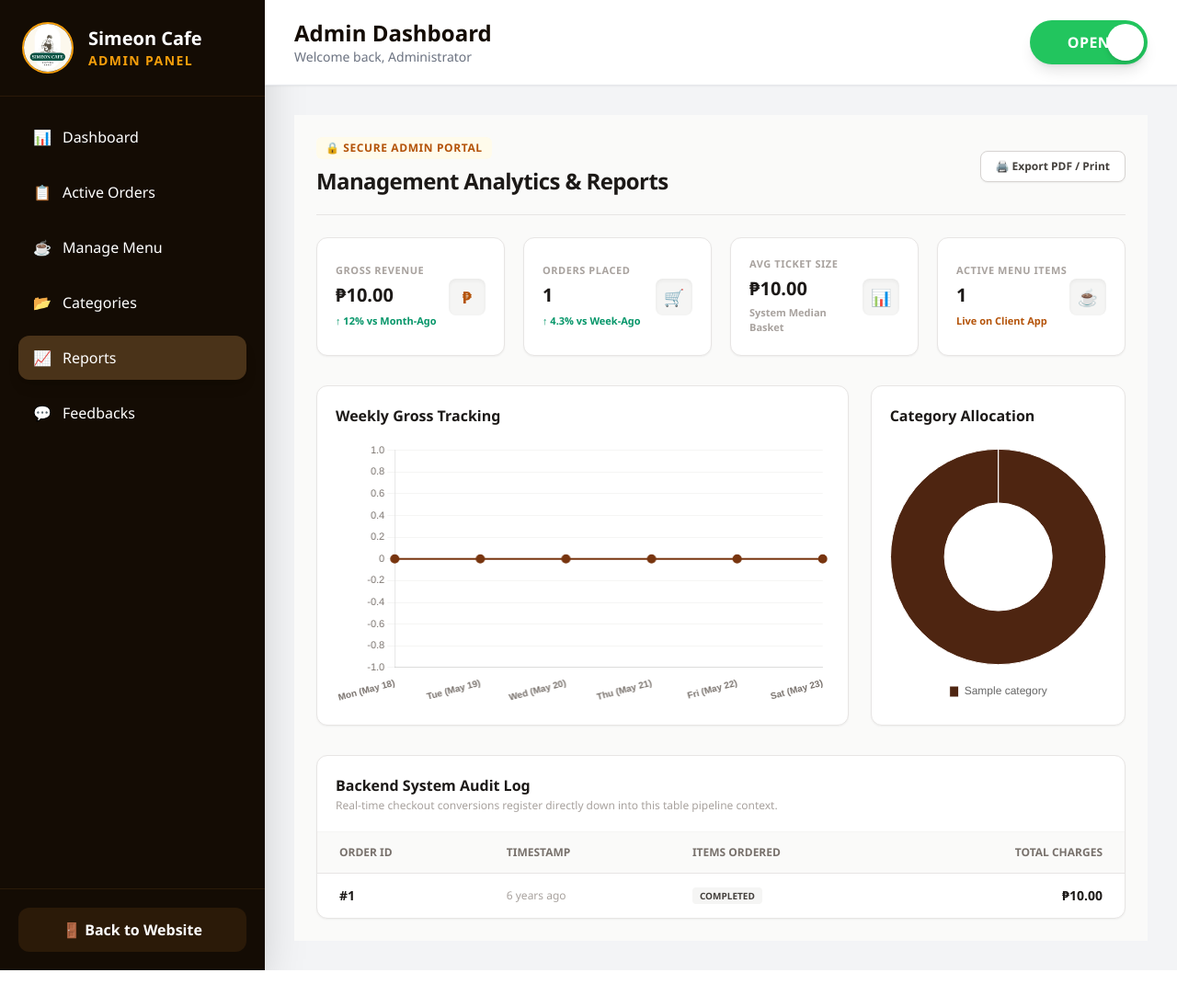
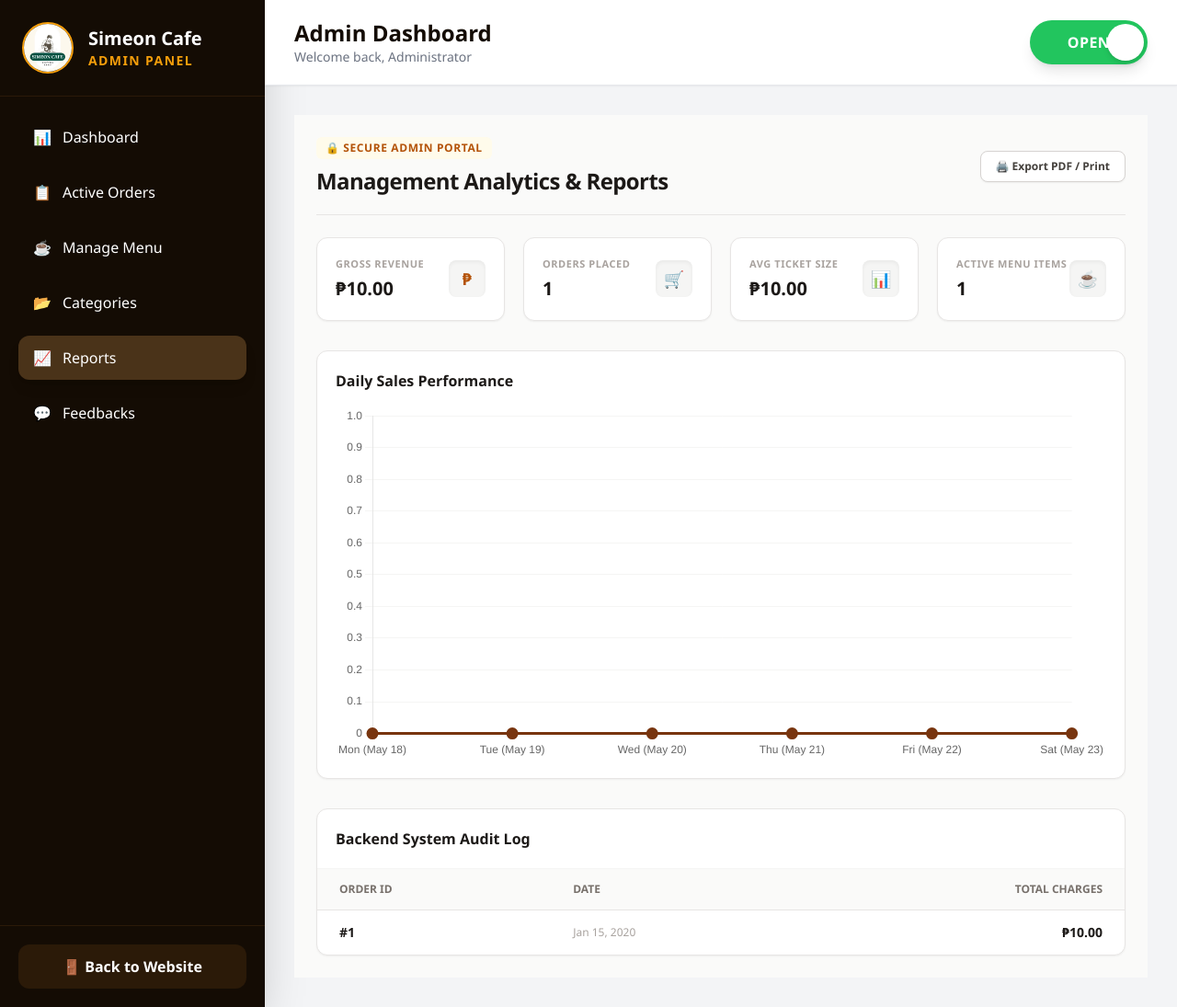
Before and after one commit to allysafgorduiz9-lab/simeon-brewery, a Laravel app: page /admin/reports in a window 1280 px wide. Shown: the whole page at 92% size. Before the commit the page ends 1055 px from the top, so only its background shows below. Run offline with Laravel 12, Linux system fonts and the light colour scheme; tables that the repository leaves empty hold one stand-in row (values such as "Sample post"); some libraries are stand-ins or nearby versions.

Commit message:
auto-commit

```diff
--- a/resources/views/admin/reports.blade.php
+++ b/resources/views/admin/reports.blade.php
@@ -22,68 +22,50 @@
             <div class="bg-white p-5 rounded-xl border border-stone-200 shadow-sm flex items-center justify-between">
                 <div>
                     <span class="text-[11px] font-bold uppercase tracking-wider text-stone-400 block mb-1">Gross Revenue</span>
-                    <h3 class="text-xl font-black text-stone-900">₱{{ number_format($totalSales ?? 124500.00, 2) }}</h3>
-                    <span class="text-[11px] font-bold text-emerald-600 mt-1 inline-block">↑ 12% vs Month-Ago</span>
+                    <h3 class="text-xl font-black text-stone-900">₱{{ number_format($totalSales ?? 0, 2) }}</h3>
                 </div>
                 <div class="w-10 h-10 rounded-lg bg-stone-100 flex items-center justify-center text-lg shadow-inner text-amber-700 font-bold">₱</div>
             </div>
-
             <div class="bg-white p-5 rounded-xl border border-stone-200 shadow-sm flex items-center justify-between">
                 <div>
                     <span class="text-[11px] font-bold uppercase tracking-wider text-stone-400 block mb-1">Orders Placed</span>
-                    <h3 class="text-xl font-black text-stone-900">{{ $totalOrders ?? 842 }}</h3>
-                    <span class="text-[11px] font-bold text-emerald-600 mt-1 inline-block">↑ 4.3% vs Week-Ago</span>
+                    <h3 class="text-xl font-black text-stone-900">{{ $totalOrders ?? 0 }}</h3>
                 </div>
                 <div class="w-10 h-10 rounded-lg bg-stone-100 flex items-center justify-center text-lg shadow-inner">🛒</div>
             </div>
-
             <div class="bg-white p-5 rounded-xl border border-stone-200 shadow-sm flex items-center justify-between">
                 <div>
                     <span class="text-[11px] font-bold uppercase tracking-wider text-stone-400 block mb-1">Avg Ticket Size</span>
-                    <h3 class="text-xl font-black text-stone-900">₱{{ number_format($avgOrderValue ?? 147.85, 2) }}</h3>
-                    <span class="text-[11px] font-bold text-stone-400 mt-1 inline-block">System Median Basket</span>
+                    <h3 class="text-xl font-black text-stone-900">₱{{ number_format($avgOrderValue ?? 0, 2) }}</h3>
                 </div>
                 <div class="w-10 h-10 rounded-lg bg-stone-100 flex items-center justify-center text-lg shadow-inner">📊</div>
             </div>
-
             <div class="bg-white p-5 rounded-xl border border-stone-200 shadow-sm flex items-center justify-between">
                 <div>
                     <span class="text-[11px] font-bold uppercase tracking-wider text-stone-400 block mb-1">Active Menu Items</span>
-                    <h3 class="text-xl font-black text-stone-900">{{ $activeProductsCount ?? 24 }}</h3>
-                    <span class="text-[11px] font-semibold text-amber-700 mt-1 inline-block">Live on Client App</span>
+                    <h3 class="text-xl font-black text-stone-900">{{ $activeProductsCount ?? 0 }}</h3>
                 </div>
                 <div class="w-10 h-10 rounded-lg bg-stone-100 flex items-center justify-center text-lg shadow-inner">☕</div>
             </div>
         </div>
 
-        <div class="grid grid-cols-1 lg:grid-cols-3 gap-6 mb-8">
-            <div class="bg-white p-5 rounded-xl border border-stone-200 shadow-sm lg:col-span-2">
-                <h2 class="font-bold text-base text-stone-900 mb-1">Weekly Gross Tracking</h2>
-                <div class="h-72 relative w-full mt-4">
+        <div class="bg-white p-5 rounded-xl border border-stone-200 shadow-sm mb-8">
+            <h2 class="font-bold text-base text-stone-900 mb-1">Daily Sales Performance</h2>
+            <div class="h-96 relative w-full mt-4">
                 <canvas id="dailySalesChart"></canvas>
-                </div>
-            </div>
-
-            <div class="bg-white p-5 rounded-xl border border-stone-200 shadow-sm">
-                <h2 class="font-bold text-base text-stone-900 mb-1">Category Allocation</h2>
-                <div class="h-72 relative w-full mt-4 flex items-center justify-center">
-                    <canvas id="bestSellersChart"></canvas>
-                </div>
             </div>
         </div>
 
         <div class="bg-white rounded-xl border border-stone-200 shadow-sm overflow-hidden">
             <div class="p-5 border-b border-stone-100">
                 <h2 class="font-bold text-base text-stone-900">Backend System Audit Log</h2>
-                <p class="text-xs text-stone-400 mt-0.5">Real-time checkout conversions register directly down into this table pipeline context.</p>
             </div>
             <div class="overflow-x-auto">
                 <table class="w-full text-left text-sm text-stone-600">
                     <thead class="bg-stone-50 text-xs font-bold uppercase text-stone-500 border-b border-stone-200">
                         <tr>
                             <th class="px-6 py-3.5">Order ID</th>
-                            <th class="px-6 py-3.5">Timestamp</th>
-                            <th class="px-6 py-3.5">Items Ordered</th>
+                            <th class="px-6 py-3.5">Date</th>
                             <th class="px-6 py-3.5 text-right">Total Charges</th>
                         </tr>
                     </thead>
@@ -92,12 +74,7 @@
                         <tr class="hover:bg-stone-50/60 transition">
                             <td class="px-6 py-3.5 font-bold text-stone-900">#{{ $order->id }}</td>
                             <td class="px-6 py-3.5 text-xs text-stone-400">
-                {{ \Carbon\Carbon::parse($order->created_at)->diffForHumans() }}
-            </td>
-            <td class="px-6 py-3.5 text-xs">
-                <span class="bg-stone-100 px-2 py-0.5 rounded text-stone-700 uppercase font-bold text-[10px]">
-                    {{ $order->status ?? 'Processed' }}
-                </span>
+                                {{ \Carbon\Carbon::parse($order->created_at)->format('M d, Y') }}
                             </td>
                             <td class="px-6 py-3.5 text-right font-bold text-stone-900">
                                 ₱{{ number_format($order->total_price, 2) }}
@@ -105,29 +82,23 @@
                         </tr>
                         @empty
                         <tr>
-            <td colspan="4" class="px-6 py-8 text-center text-xs text-stone-400 italic">
-                No system orders registered yet.
-            </td>
+                            <td colspan="3" class="px-6 py-8 text-center text-xs text-stone-400 italic">No system orders registered yet.</td>
                         </tr>
                         @endforelse
                     </tbody>
                 </table>
             </div>
         </div>
-
     </div>
 </div>
 
 <script src="https://cdn.jsdelivr.net/npm/chart.js"></script>
 <script>
     document.addEventListener("DOMContentLoaded", function() {
-
-        // CHART 1: WEEKLY SALES (Using live values or fallbacks)
         const ctxDaily = document.getElementById('dailySalesChart').getContext('2d');
         new Chart(ctxDaily, {
             type: 'line',
             data: {
-        // 🛠️ PIPED LIVE: Fixed "Day (Date)" labels from Monday to Saturday
                 labels: {!! json_encode($weeklyLabels) !!},
                 datasets: [{
                     label: 'Sales (₱)',
@@ -135,58 +106,19 @@ new Chart(ctxDaily, {
                     borderColor: '#78350f',
                     backgroundColor: 'rgba(120, 53, 15, 0.04)',
                     fill: true,
-            tension: 0.2,
-            borderWidth: 2,
-            pointRadius: 4,
-            pointHoverRadius: 6,
+                    tension: 0.3,
+                    borderWidth: 3,
+                    pointRadius: 5,
                     pointBackgroundColor: '#78350f'
                 }]
             },
             options: {
                 responsive: true,
                 maintainAspectRatio: false,
-        plugins: {
-            legend: { display: false }
-        },
+                plugins: { legend: { display: false } },
                 scales: {
-            x: {
-                grid: { display: false },
-                ticks: {
-                    font: { size: 10, weight: '600' },
-                    color: '#78716c',
-                    maxRotation: 15, // Tilts text slightly if columns crowd on mobile tabs
-                    minRotation: 15
-                }
-            },
-            y: {
-                grid: { color: '#f5f5f4' },
-                ticks: { font: { size: 11 }, color: '#78716c' }
-            }
-        }
-    }
-});
-        // 🛠️ CHART 2: LIVE BEST SELLING CATEGORIES (Pipes in your 3 Coffee-Based and 1 Non-Coffee item)
-        const ctxBest = document.getElementById('bestSellersChart').getContext('2d');
-        new Chart(ctxBest, {
-            type: 'doughnut',
-            data: {
-                // Extracts exact name keys directly out of your model mapping collections
-                labels: {!! json_encode($chartLabels) !!},
-                datasets: [{
-                    // Extracts exact product volume counts dynamically (3 and 1)
-                    data: {!! json_encode($chartCounts) !!},
-                    backgroundColor: ['#4e2511', '#8c593b', '#d4a373', '#fcd34d'],
-                    borderWidth: 1
-                }]
-            },
-            options: {
-                responsive: true,
-                maintainAspectRatio: false,
-                plugins: {
-                    legend: {
-                        position: 'bottom',
-                        labels: { boxWidth: 10, padding: 15 }
-                    }
+                    y: { beginAtZero: true, grid: { color: '#f5f5f4' } },
+                    x: { grid: { display: false } }
                 }
             }
         });
```
Lines whose indentation alone changed are shown as unchanged.
